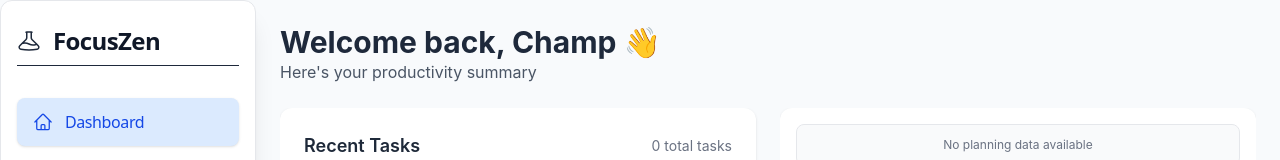
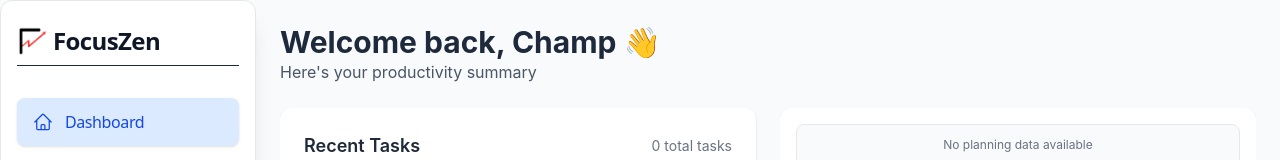
Before and after one commit to devrajsawant/focusZen, a Next.js app: page /dashboard in a window 1280 px wide. Shown: the top 160 px of the page. Built offline with nearby package versions, Linux system fonts and the light colour scheme.

Commit message:
implemented logo for focusZen

```diff
--- a/components/Sidebar.tsx
+++ b/components/Sidebar.tsx
@@ -12,6 +12,8 @@ import {
   BeakerIcon
 } from '@heroicons/react/24/outline'
 import { Banknote } from 'lucide-react'
+import Image from 'next/image';
+
 
 const navItems = [
   { label: 'Dashboard', href: '/dashboard', icon: <HomeIcon className="w-5 h-5" /> },
@@ -35,8 +37,8 @@ export default function Sidebar() {
       {/* Desktop Sidebar */}
       <aside className="w-64 font-sans bg-white shadow-xl rounded-xl p-4 hidden md:flex flex-col h-screen justify-between border border-gray-200 transition-colors duration-200 sticky top-0">
         <div>
-          <div className='flex h-fit mb-8 items-center gap-3 justify-start py-2 border-b border-grey-400'>
-          <span><BeakerIcon className="w-6 h-6"/></span>
+          <div className='flex h-fit mb-8 items-center gap-1 justify-start py-2 border-b border-grey-400'>
+          <span><Image src='/assets/FocusZenLogo2.png' alt='focusZenLogo' width={32} height={32}/></span>
           <h2 className="text-2xl font-bold  tracking-tight text-gray-900 font-sans">  FocusZen</h2>
           </div>
           <nav className="flex flex-col gap-2">
```
Also changed, not shown: public/assets/FocusZenLogo2.png (added).
